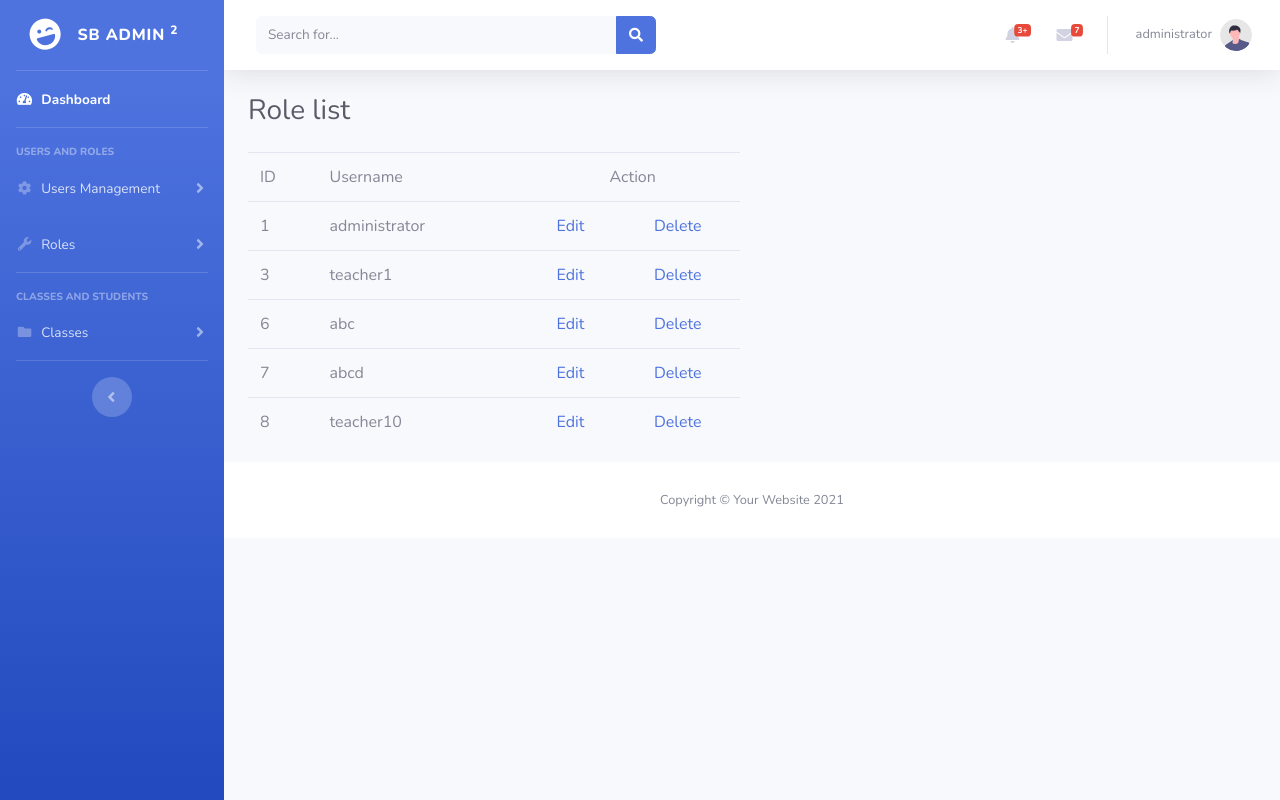
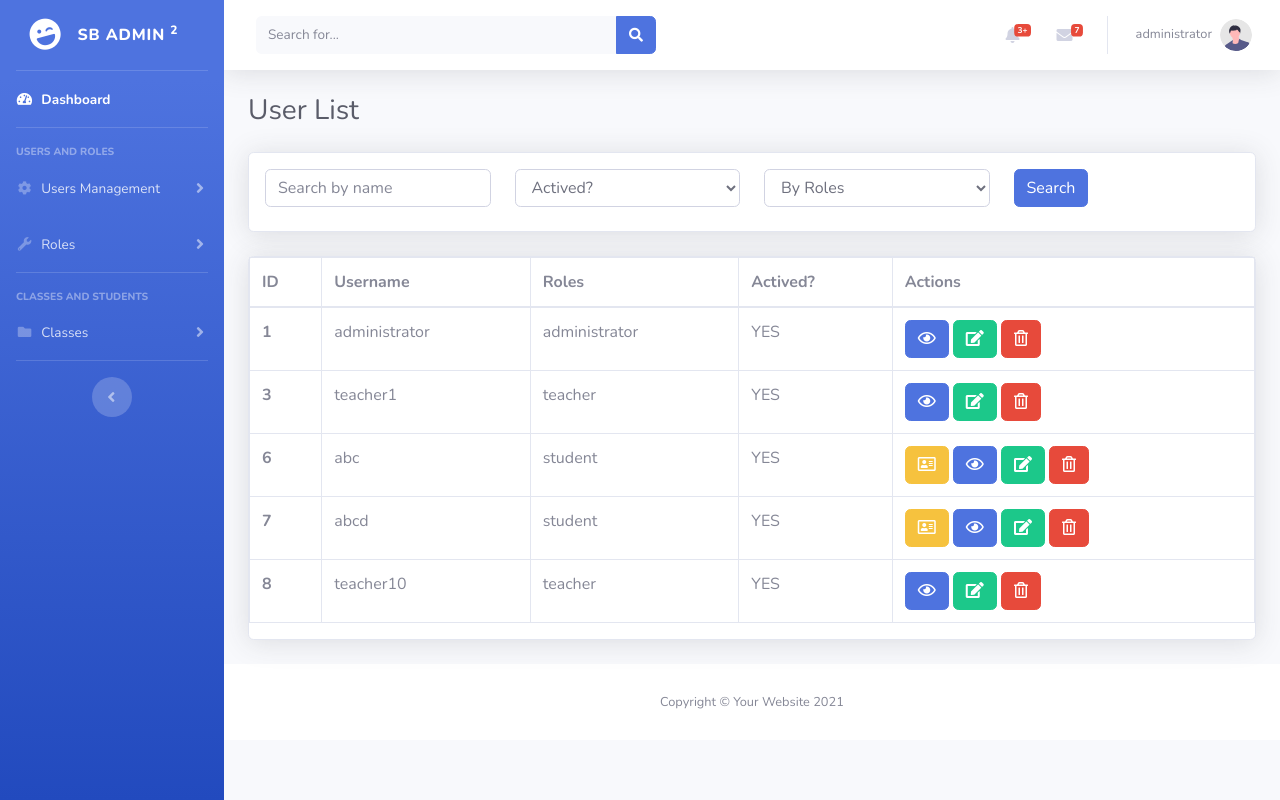
Before and after one commit to trantienct/school_manager, a Flask app: page /admin/user/list in a window 1280 px wide. Run offline with Flask 3, Linux system fonts and the light colour scheme; a user stored in the database is signed in; data comes from the database, SQL or seed files in the repository; both versions use the stored data as it was after the commit; some libraries are stand-ins or nearby versions.

Commit message:
add user info

```diff
--- a/Controller/loginController.py
+++ b/Controller/loginController.py
@@ -18,7 +18,10 @@ def log_in(username,password):
 
 def get_all_user():
     conn = sqlite3.connect('school_management.db')
-    sql = 'SELECT id, username FROM users'
+    sql = '''
+        SELECT users.id, users.username, users.is_active, roles.role_name
+        FROM users JOIN user_role ON users.id = user_role.user_id
+        JOIN roles ON user_role.role_id = roles.id'''
     cur = conn.execute(sql)
     result = cur.fetchall()
     return result
--- a/Controller/roleController.py
+++ b/Controller/roleController.py
@@ -25,9 +25,11 @@ def get_role_id_by_name(role_name):
         return False
     return result[0][0]
 
-def get_role_name_by_id(role_id):
+def get_role_name_by_user_id(user_id):
     conn = sqlite3.connect('school_management.db')
-    cur = conn.execute('SELECT role_name FROM roles WHERE id = ?', (role_id,))
+    cur = conn.execute('''SELECT roles.role_name FROM roles
+                              JOIN user_role ON roles.id = user_role.role_id
+                              WHERE user_role.user_id = ?''', (user_id,))
     result = cur.fetchall()
     print(result)
     if len(result) == 0 or len(result) > 1:
--- a/Controller/userController.py
+++ b/Controller/userController.py
@@ -4,6 +4,7 @@ import sqlite3
 from Controller.roleController import *
 from Config.constant import *
 from datetime import datetime
+import os
 
 def check_username(username):
     conn = sqlite3.connect('school_management.db')
@@ -40,6 +41,13 @@ def count_user():
     row = user.fetchone()
     return row[0]
 
+def get_user_info_by_id(user_id):
+    conn = sqlite3.connect('school_management.db')
+    cur = conn.execute('SELECT * FROM user_info WHERE user_id = ?',(user_id))
+    user_info = cur.fetchone()
+    if user_info:
+        return user_info
+    return False
 def count_user_by_role(role_name):
     conn = sqlite3.connect('school_management.db')
     cur = conn.execute('SELECT COUNT(*) FROM user_role JOIN roles ON user_role.role_id = roles.id WHERE roles.role_name = ?',(role_name, ))
@@ -49,9 +57,9 @@ def count_user_by_role(role_name):
 def get_user_by_id(user_id):
     conn = sqlite3.connect('school_management.db')
     cur = conn.execute('SELECT users.username, users.is_active, user_role.role_id FROM users JOIN user_role ON users.id = user_role.user_id WHERE users.id = ?',(user_id))
-    user_info = cur.fetchone()
-    if user_info:
-        return user_info
+    user = cur.fetchone()
+    if user:
+        return user
     return False
 
 def get_user_by_role(role_name):
@@ -66,3 +74,50 @@ def get_user_by_role(role_name):
     if len(result) == 0:
         return False
     return result
+
+def search_user(username, is_active, role_id):
+    conn = sqlite3.connect('school_management.db')
+    query = '''
+            SELECT users.id, users.username, users.is_active, roles.role_name
+            FROM users JOIN user_role ON users.id = user_role.user_id
+            JOIN roles ON user_role.role_id = roles.id'''
+    condition = []
+    value = []
+    if username:
+        condition.append('username LIKE ?')
+        value.append('%' + username + '%')
+    if is_active:
+        condition.append('is_active LIKE ?')
+        value.append('%' + is_active + '%')
+    if role_id:
+        condition.append('role_id LIKE ?')
+        value.append('%' + role_id + '%')
+    if len(condition) > 0:
+        condition2 = " AND ".join(condition)
+        query = query + ' WHERE ' + condition2
+    cur = conn.execute(query, value)
+    row = cur.fetchall()
+    row2 = [list(x) for x in row]
+    result = []
+    for user in row2:
+        user_id = user[0]
+        check = conn.execute('SELECT * FROM user_info WHERE user_id = ?',(user_id,))
+        row3 = check.fetchall()
+        if len(row3) > 0:
+            user.append(1)
+        else:
+            user.append(0)
+        result.append(user)
+    print(result)
+    return result
+
+def insert_user_info(user_id, fullname, gender, birthday, address, phone_number, father_name, mother_name):
+    create_at = datetime.now()
+    # filepath = os.path.join('../uploads', image.filename)
+    # image.save(filepath)
+    conn = sqlite3.connect('school_management.db')
+    cur = conn.execute('INSERT INTO user_info(user_id, fullname, gender, birthday, address, phone_number, father_name, mother_name,  create_at, create_by) VALUES (?,?,?,?,?,?,?,?,?,?,?)',
+                       (user_id, fullname, gender, birthday, address, phone_number, father_name, mother_name, create_at, session.get('user_id')))
+    conn.commit()
+    conn.close()
+    return True
--- a/app.py
+++ b/app.py
@@ -4,6 +4,7 @@ from Controller.loginController import *
 from Controller.userController import *
 from Controller.classController import *
 from functools import wraps
+from myform import UserInfo
 app = Flask(__name__)
 app.secret_key='abcda1234'
 app.config['UPLOAD_FOLDER'] = 'uploads'
@@ -11,7 +12,7 @@ if not os.path.exists(app.config['UPLOAD_FOLDER']):
     os.makedirs(app.config['UPLOAD_FOLDER'])
 
 def access_allow(allowed_role):
-    user_role = get_role_name_by_id(session.get('user_id'))
+    user_role = get_role_name_by_user_id(session.get('user_id'))
     if user_role in allowed_role:
         return True
     return False
@@ -52,14 +53,68 @@ def admin_login():  # put application's code here
         else:
             flash('Your username/ password is not correct. PLease try again')
             return redirect(url_for('admin_login'))
+
+@app.route('/admin/user/info/<user_id>', methods = ['GET', 'POST'])
+def user_info(user_id):
+    message = ''
+    check_user = get_user_by_id(user_id)
+    if not check_user:
+        message = 'This user does not exists'
+    user_info = get_user_info_by_id(user_id)
+    if not user_info:
+        message = 'This user does not have any user info'
+    return render_template('management/pages/user/info.html', message=message, user = user_info)
+
 @app.route('/admin/user/list')
 @login_required
 def user_list():
     check_access = access_allow((ADMIN_ROLE,))
+    print(check_access)
     if not check_access:
         return redirect(url_for('admin_dashboard'))
-    all_user = get_all_user()
-    return render_template('management/pages/user/list.html', user_data = all_user)
+    if request.method == 'GET':
+        username = request.args.get('username')
+        actived = request.args.get('is_actived')
+        role_id = request.args.get('role_id')
+        list_user = search_user(username, actived, role_id)
+        roles = get_all_role()
+    return render_template('management/pages/user/list.html', user_data = list_user,roles = roles, student_role = STUDENT_ROLE )
+
+@app.route('/student/<student_id>', methods=['GET', 'POST'])
+@login_required
+def show_user_info(student_id):
+    pass
+
+@app.route('/student/<student_id>/add_user_info', methods=['GET', 'POST'])
+@login_required
+def add_user_info(student_id):
+    user_info_form = UserInfo()
+    user_info_form.user_id.data = student_id
+    user_info_form.user_id.render_kw = {'disabled': True}
+    if request.method == 'GET':
+        return render_template('management/pages/user_info/add_info.html', form=user_info_form, student_id = student_id )
+    if request.method == 'POST':
+        user_id = request.form['user_id']
+        fullname = request.form['fullname']
+        birthday = request.form['birthday']
+        address = request.form['address']
+        gender = request.form['gender']
+        phone_number = request.form['phone_number']
+        mother_name = request.form['mother_name']
+        father_name = request.form['father_name']
+        # image_file = request.files['image']
+        print(user_id)
+        check_user_id = get_user_by_id(user_id)
+        if not check_user_id:
+            flash('We can not find your user')
+            return redirect(url_for('add_user_info'))
+        check_role_name = get_role_name_by_user_id(user_id)
+        if check_role_name != STUDENT_ROLE:
+            flash('Your role is not student')
+            return redirect(url_for('add_user_info'))
+        save_user_info = insert_user_info(user_id,fullname,gender,birthday,address,phone_number,father_name,mother_name)
+        return redirect(url_for('user_list'))
+
 @app.route('/admin/user/edit/<user_id>', methods = ['GET', 'POST'])
 @login_required
 def user_edit(user_id):
--- a/db.py
+++ b/db.py
@@ -47,12 +47,14 @@ user_info_sql = '''
     id INTEGER PRIMARY KEY AUTOINCREMENT,
     user_id INTEGER,
     full_name TEXT,
+    class_name TEXT,
     gender BOOLEAN,
     birthday DATE,
     address TEXT NULL,
     phone_number TEXT,
     father_name TEXT NULL,
     mother_name TEXT NULL,
+    image TEXT NULL,
     create_at DATE,
     created_by INTEGER,
     updated_at DATE NULL,
--- a/insert_db.py
+++ b/insert_db.py
@@ -3,4 +3,8 @@ conn = sqlite3.connect('school_management.db')
 
 cur = conn.execute('SELECT * FROM users')
 row = cur.fetchall()
-print(row)
+
+
+list = [(1,'ad'), (2, 'bc')]
+list_comprehension = [x for x in list]
+print(list_comprehension)
--- a/templates/management/pages/user/create.html
+++ b/templates/management/pages/user/create.html
@@ -1,5 +1,5 @@
 {% extends 'management/pages/base_layout.html' %}
-{% block header %}Create user {% endblock %}
+{% block header %}Create user  {% endblock %}
 {% block content %}
 <div class="col-6">
     <form action="/admin/user/create" method="POST">
--- a/templates/management/pages/user/list.html
+++ b/templates/management/pages/user/list.html
@@ -1,27 +1,74 @@
 {% extends 'management/pages/base_layout.html' %}
-{% block header %}Role list{% endblock %}
+{% block header %}User List{% endblock %}
 {% block content %}
-<div class="col-6">
-    <table class="table">
+
+    <div class="col-12">
+    <div class="card shadow mb-4">
+    <form action="/admin/user/list">
+        <div class="row align-items-center p-3">
+          <div class="col-3">
+            <label for="searchInput" class="sr-only">Search</label>
+            <input type="text" id="searchInput" name = "username" class="form-control mb-2" placeholder="Search by name">
+          </div>
+          <div class="col-3">
+            <select class="form-control mb-2" id="actived" name="is_actived">
+              <option value="">Actived?</option>
+              <option value="1">Yes</option>
+              <option value="0">No</option>
+              <!-- Add more roles as needed -->
+            </select>
+          </div>
+        <div class="col-3">
+        <select class="form-control mb-2" id="roleSelect" name="role_id">
+          <option value="">By Roles</option>
+          {% for role in roles %}
+            <option value="{{ role[0] }}">{{ role[1] }}</option>
+          {% endfor %}
+          <!-- Add more roles as needed -->
+        </select>
+          </div>
+          <div class="col-3">
+            <button type="submit" class="btn btn-primary mb-2">Search</button>
+          </div>
+        </div>
+      </form>
+</div>
+    <div class="card shadow mb-4">
+<table class="table table-bordered">
+        <thead>
           <tr>
-                                        <td>ID</td>
-                                        <td>Username</td>
-                                        <td colspan="2" class="text-center">Action</td>
+            <th scope="col">ID</th>
+            <th scope="col">Username</th>
+            <th scope="col">Roles</th>
+            <th scope="col">Actived?</th>
+            <th scope="col">Actions</th>
           </tr>
+        </thead>
+        <tbody>
         {% if not user_data %}
            <tr><td colspan="5">No data!</td></tr>
         {% else %}
             {% for user in user_data %}
+
             <tr>
-                                        <td>{{ user[0]}}</td>
+                <th scope="row">{{ user[0] }}</th>
                 <td>{{ user[1]}}</td>
-                                        <td class="text-center"><a href="/admin/user/edit/{{ user[0] }}">Edit</a></td>
-                                        <td class="text-center"><a href="">Delete</a></td>
+                <td>{{ user[3] }}</td>
+                <td>{% if user[2] == 0 %} NO {% else %} YES {% endif %}</td>
+                <td>
+                {% if user[3] == student_role and user[4] == 0 %}
+                <a href='/student/{{ user[0] }}/add_user_info' class="btn btn-warning"><i class="far fa-address-card"></i></a>
+                {% endif %}
+                <a href="/admin/user/info/{{ user[0] }}" class="btn btn-primary"><i class="far fa-eye"></i></a>
+                <a href="/admin/user/edit/{{ user[0] }}" class="btn btn-success"><i class="fas fa-edit"></i></a>
+                <a href="" class="btn btn-danger"><i class="far fa-trash-alt"></i></a>
+                </td>
             </tr>
             {% endfor %}
         {% endif %}
+        </tbody>
       </table>
     </div>
 
-
+    </div>
 {% endblock %}
```
Also changed, not shown: templates/management/pages/user/info.html (added, +17 -0 lines), templates/management/pages/user_info/add_info.html (added, +56 -0 lines), school_management.db. Lines whose indentation alone changed are shown as unchanged.
